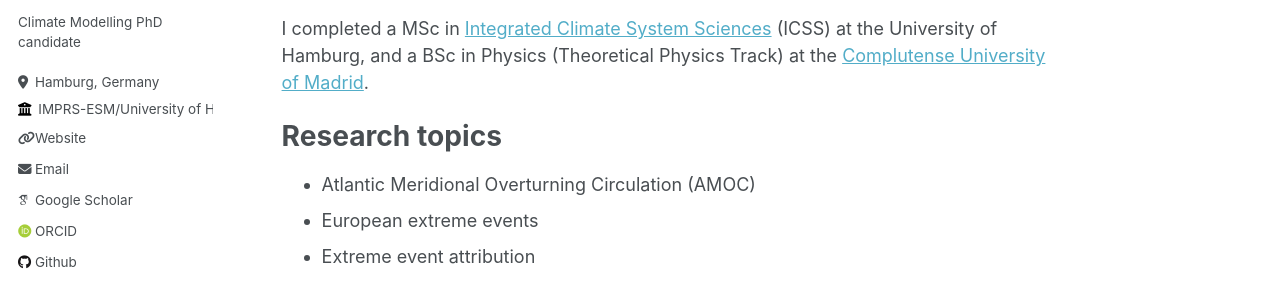
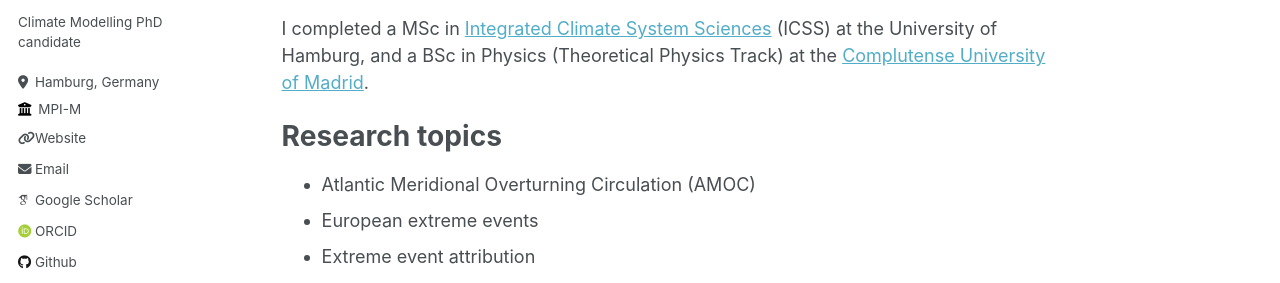
Before and after one commit to edualas/edualas.github.io, a Jekyll site: the page built from _pages/about.md, in a window 1280 px wide. Shown: the part 338-621 px from the top of the page. Built offline with Jekyll 4.4.1, drawn with Linux system fonts in a browser that asks for light colours; some web fonts are replaced.

Commit message:
Update _config.yml

```diff
--- a/_config.yml
+++ b/_config.yml
@@ -26,7 +26,7 @@ author:
   pronouns         : "he/him"
   bio              : "Climate Modelling PhD candidate"
   location         : "Hamburg, Germany"
-  employer         : "IMPRS-ESM/University of Hamburg"
+  employer         : "MPI-M"
   uri              : "https://mpimet.mpg.de/en/staff/eduardo-alastrue-de-asenjo"
   email            : "eduardo.alastrue.de.asenjo@uni-hamburg.de"
 
@@ -58,7 +58,7 @@ author:
   instagram        : # Username
   lastfm           : # Username
   linkedin         : # Username
-  mastodon         : "@Edu_Alastrue@fediscience.org"
+  mastodon         : "https://fediscience.org/@Edu_Alastrue"
   medium           : # URL
   pinterest        : # Username
   soundcloud       : # Username
```
